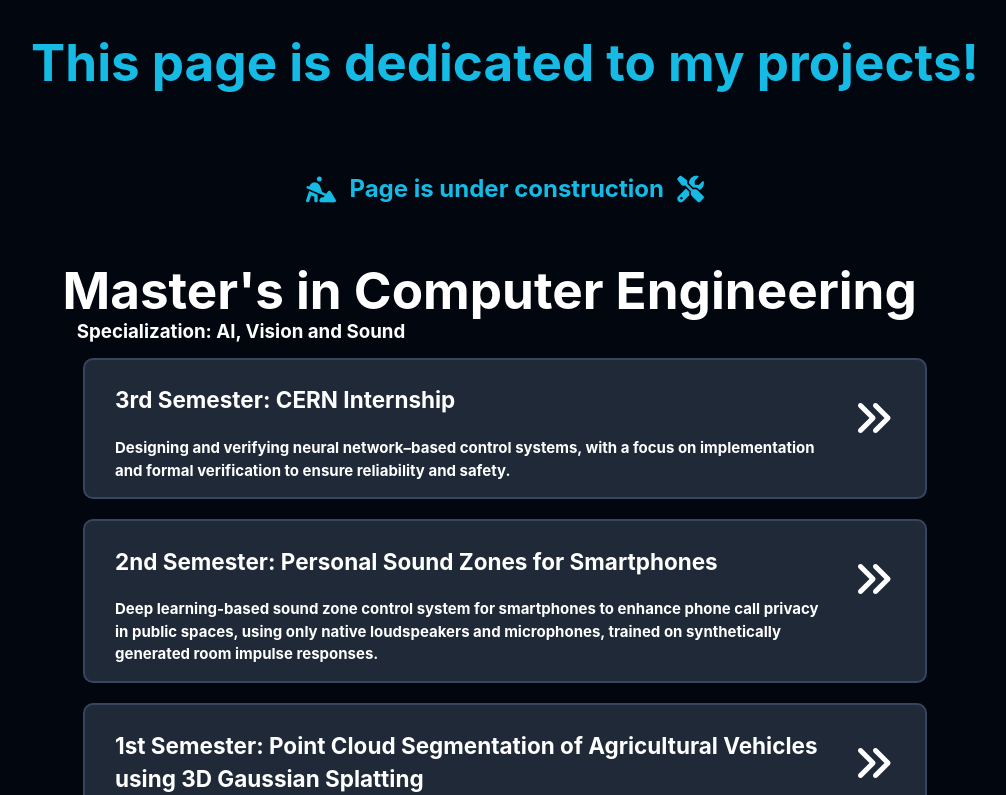
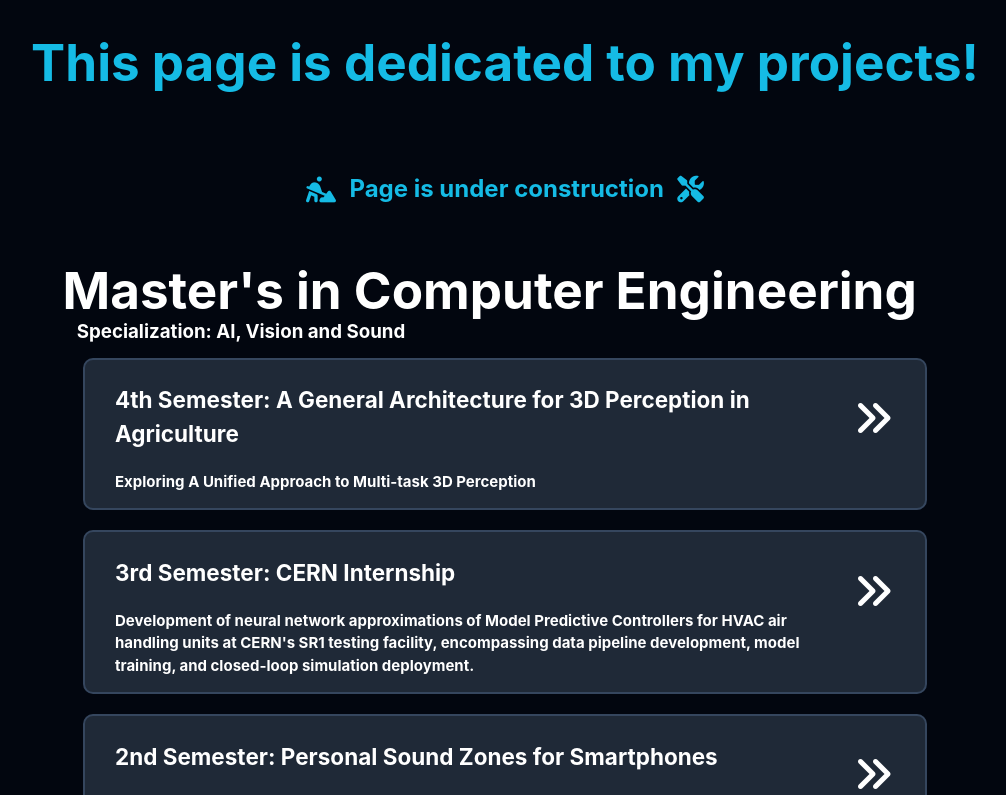
Before and after one commit to andreasHovaldt/dreez-website, a React (Vite) app: page /projects in a window 1280 px wide. Shown: the top 795 px of the page, without its empty margins (135-1141 px from the left). Built offline with nearby package versions, Linux system fonts and the light colour scheme.

Commit message:
Updated site packages and uni projects page

```diff
--- a/src/pages/Projects.jsx
+++ b/src/pages/Projects.jsx
@@ -37,11 +37,16 @@ function Projects() {
             </div>
 
             <div style={{marginTop: "-20pt"}}>
-              <GreyBoxProjects title="3rd Semester: CERN Internship"
-                              description="Designing and verifying neural network–based control systems, with a focus on implementation and formal verification to ensure reliability and safety."
-                              abstract="TDB">
+              <GreyBoxProjects title="4th Semester: A General Architecture for 3D Perception in Agriculture"
+                              description="Exploring A Unified Approach to Multi-task 3D Perception"
+                              abstract="TBD (February 2026 → June 2026)">
               </GreyBoxProjects>
             </div>
+
+            <GreyBoxProjects title="3rd Semester: CERN Internship"
+                              description="Development of neural network approximations of Model Predictive Controllers for HVAC air handling units at CERN's SR1 testing facility, encompassing data pipeline development, model training, and closed-loop simulation deployment."
+                              abstract="Model Predictive Control offers good performance for HVAC systems through its ability to optimize control actions over a prediction horizon, while satisfying operational constraints. However, the computational burden of solving online optimization problems limits deployment on resource-constrained industrial controllers. This project investigates the approximation of an economic MPC solution for HVAC control at CERN's SR1 facility using neural networks, with the goal of reducing computational requirements while preserving control performance. A complete pipeline was developed, comprising data extraction and dataset creation, a modular training framework supporting multiple neural network architectures, and integration with an EcosimPro digital twin for closed-loop evaluation. MLP-, TCN-, and transformer-based models were implemented and compared. The transformer architecture achieved the best performance, with an $R^2$ of 0.995 for actuator regression and 94.03% class-averaged accuracy for mode classification. In closed-loop simulation, the neural network controller maintained zone temperatures within specified bounds over a week-long evaluation period, while reducing computation time by a factor of approximately 460 compared to the MPC.">
+            </GreyBoxProjects>
 
             <GreyBoxProjects title="2nd Semester: Personal Sound Zones for Smartphones"
                               description="Deep learning-based sound zone control system for smartphones to enhance phone call privacy in public spaces, using only native loudspeakers and microphones, trained on synthetically generated room impulse responses."
```
Also changed, not shown: 1 other file (tests, documents, lock files or other folders).
